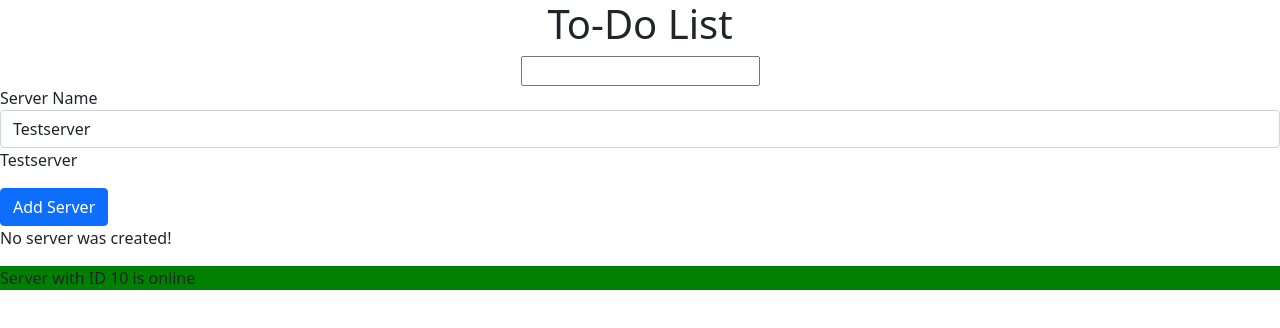
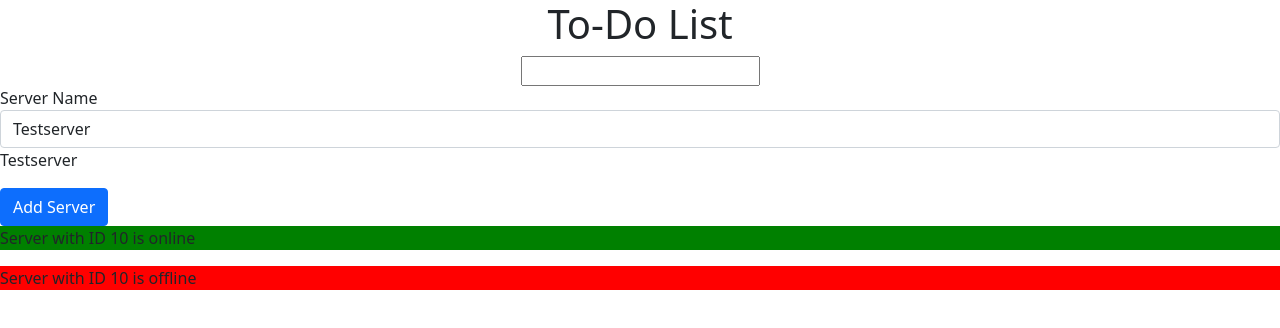
Before and after one commit to jonathanj101/Angular-todo-project, an Angular app: page / in a window 1280 px wide. Shown: the top 328 px of the page. Built offline with nearby package versions, Linux system fonts and the light colour scheme.

Commit message:
styling elements dynamically with ngStyle

```diff
--- a/src/app/servers/servers.component.html
+++ b/src/app/servers/servers.component.html
@@ -42,15 +42,19 @@ break it,
 <!-- <p>
     {{serverCreationStatus}}
 </p> -->
-<!-- Directives are intructions in DOM
-the * is for to indicate an instructional directive, in this if serverCreated (true/false)-->
-<p *ngIf="serverCreated; else noServer">Server was created, servername is {{serverName}}</p>
+<!-- Directives are intructions in DOM.
+the * is for to indicate an instructional directive, in this if serverCreated (true/false)
+ngIf directive is a structural directive, which either add/remove elements
+There are other types of directives such as attribute directives(called like this bc they look like normal HTML attributes without a star bisacally) which only updates elements not change them
+-->
+<!-- <p *ngIf="serverCreated; else noServer">Server was created, servername is {{serverName}}</p> -->
 <!--Local reference starts with # follow by the name you'll like.
 else statement with ngIf and need to use ng-templace to work.
 can be think as a marker -->
-<ng-template #noServer>
+<!-- <ng-template #noServer>
     <p>
         No server was created!
     </p>
-</ng-template>
+</ng-template> -->
 <app-server></app-server>
+<app-server></app-server>
```
